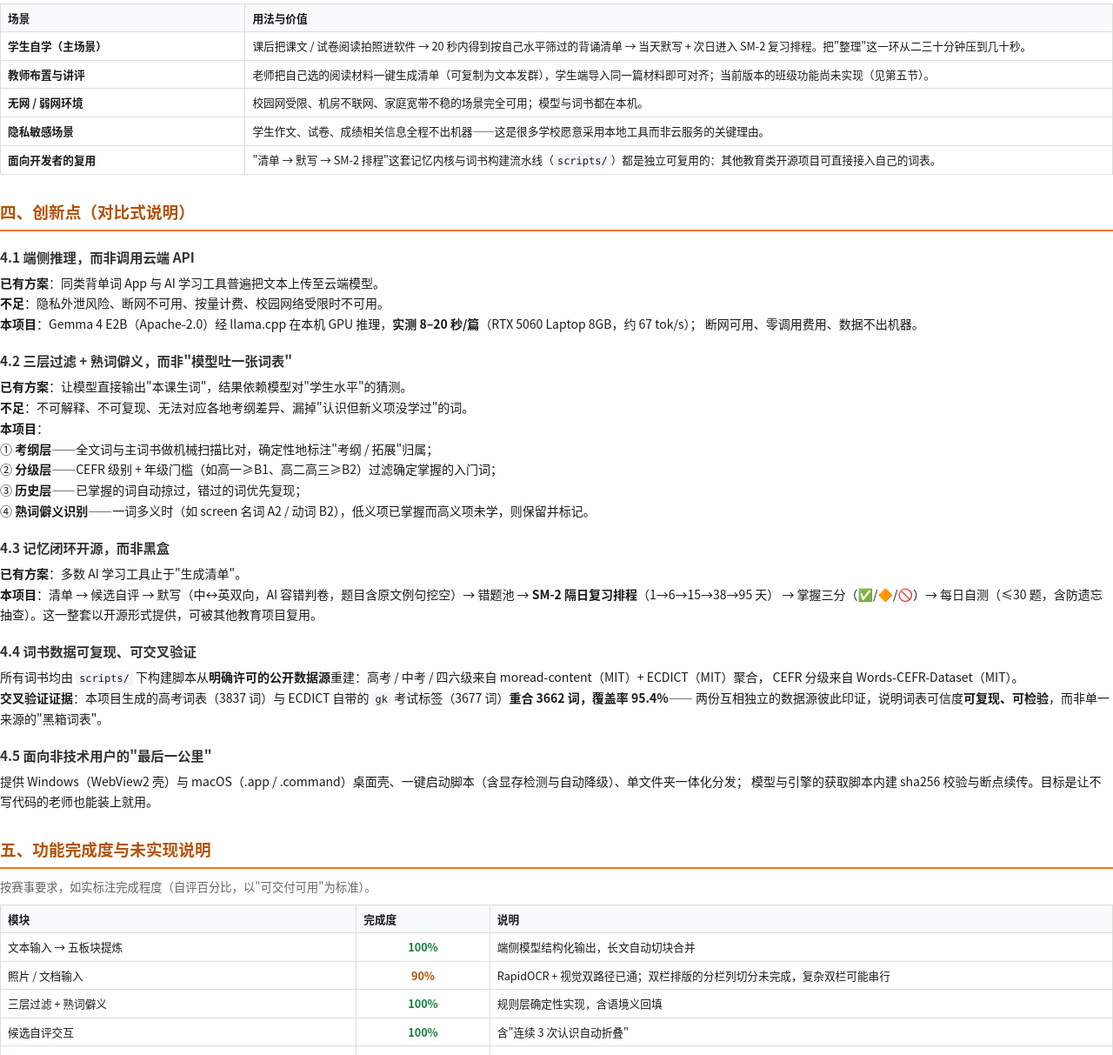
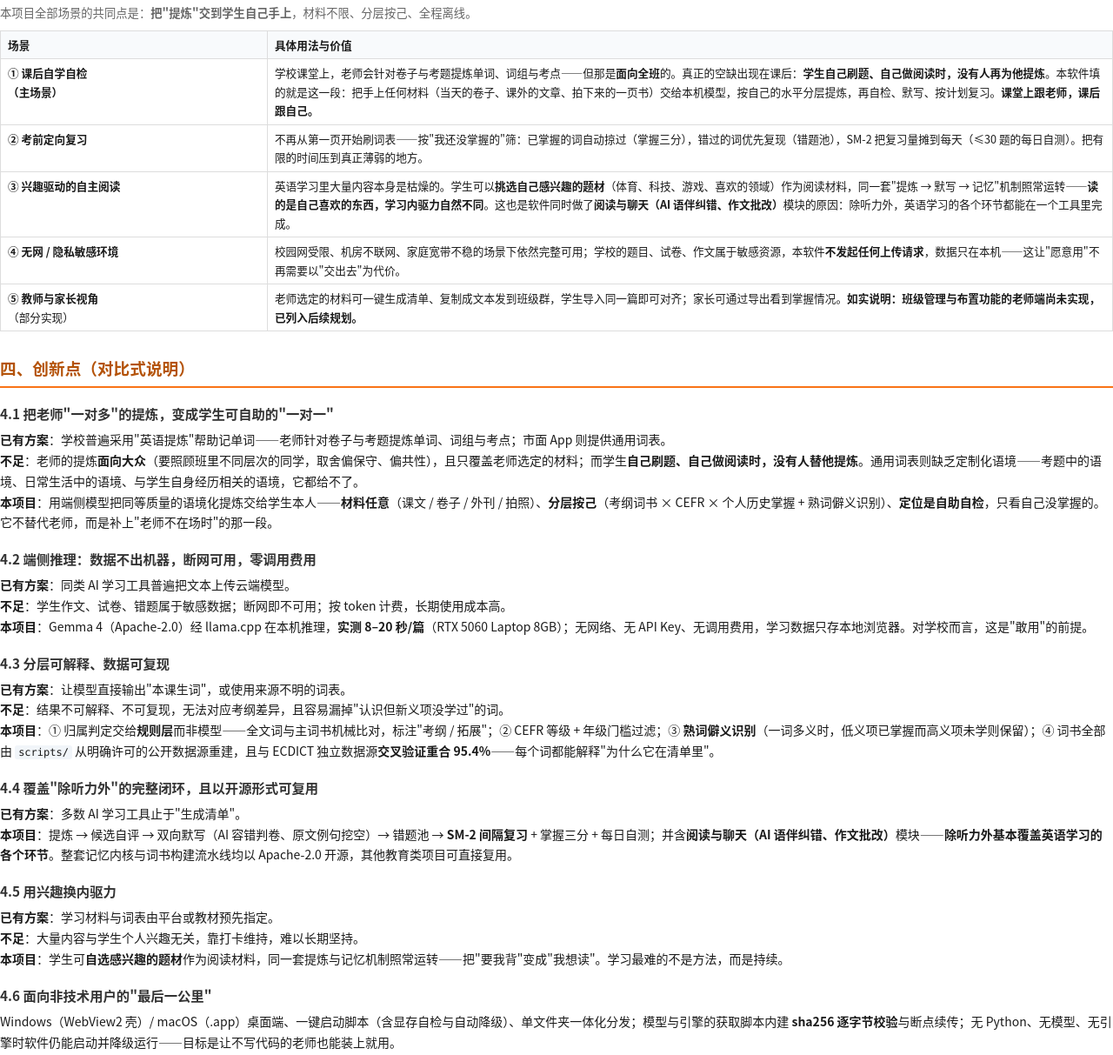
Before and after one commit to krkldxz/cat-paw-english, a plain HTML site: page docs/作品介绍.html in a window 1280 px wide. Shown: the part 2587-3800 px from the top of the page at 87% size. Drawn offline with Linux system fonts and the light colour scheme.

Commit message:
docs: 重写应用场景(按真实情境) + 创新点提炼为 6 条(首条为 一对多到一对一)

```diff
--- a/docs/作品介绍.html
+++ b/docs/作品介绍.html
@@ -141,72 +141,60 @@
 
 <div class="pagebreak"></div>
 <h2>三、应用场景</h2>
-
+<p class="sub">本项目全部场景的共同点是：<b>把"提炼"交到学生自己手上</b>，材料不限、分层按己、全程离线。</p>
 <table>
-<tr><th style="width:22%">场景</th><th>用法与价值</th></tr>
+<tr><th style="width:24%">场景</th><th>具体用法与价值</th></tr>
 <tr>
-  <td><b>学生自学（主场景）</b></td>
-  <td>课后把课文 / 试卷阅读拍照进软件 → 20 秒内得到按自己水平筛过的背诵清单 → 当天默写 + 次日进入 SM-2 复习排程。把"整理"这一环从二三十分钟压到几十秒。</td>
+  <td><b>① 课后自学自检<br>（主场景）</b></td>
+  <td>学校课堂上，老师会针对卷子与考题提炼单词、词组与考点——但那是<b>面向全班</b>的。真正的空缺出现在课后：<b>学生自己刷题、自己做阅读时，没有人再为他提炼</b>。本软件填的就是这一段：把手上任何材料（当天的卷子、课外的文章、拍下来的一页书）交给本机模型，按自己的水平分层提炼，再自检、默写、按计划复习。<b>课堂上跟老师，课后跟自己。</b></td>
 </tr>
 <tr>
-  <td><b>教师布置与讲评</b></td>
-  <td>老师把自己选的阅读材料一键生成清单（可复制为文本发群），学生端导入同一篇材料即可对齐；当前版本的班级功能尚未实现（见第五节）。</td>
+  <td><b>② 考前定向复习</b></td>
+  <td>不再从第一页开始刷词表——按"我还没掌握的"筛：已掌握的词自动掠过（掌握三分），错过的词优先复现（错题池），SM-2 把复习量摊到每天（≤30 题的每日自测）。把有限的时间压到真正薄弱的地方。</td>
 </tr>
 <tr>
-  <td><b>无网 / 弱网环境</b></td>
-  <td>校园网受限、机房不联网、家庭宽带不稳的场景完全可用；模型与词书都在本机。</td>
+  <td><b>③ 兴趣驱动的自主阅读</b></td>
+  <td>英语学习里大量内容本身是枯燥的。学生可以<b>挑选自己感兴趣的题材</b>（体育、科技、游戏、喜欢的领域）作为阅读材料，同一套"提炼 → 默写 → 记忆"机制照常运转——<b>读的是自己喜欢的东西，学习内驱力自然不同</b>。这也是软件同时做了<b>阅读与聊天（AI 语伴纠错、作文批改）</b>模块的原因：除听力外，英语学习的各个环节都能在一个工具里完成。</td>
 </tr>
 <tr>
-  <td><b>隐私敏感场景</b></td>
-  <td>学生作文、试卷、成绩相关信息全程不出机器——这是很多学校愿意采用本地工具而非云服务的关键理由。</td>
+  <td><b>④ 无网 / 隐私敏感环境</b></td>
+  <td>校园网受限、机房不联网、家庭宽带不稳的场景下依然完整可用；学校的题目、试卷、作文属于敏感资源，本软件<b>不发起任何上传请求</b>，数据只在本机——这让"愿意用"不再需要以"交出去"为代价。</td>
 </tr>
 <tr>
-  <td><b>面向开发者的复用</b></td>
-  <td>"清单 → 默写 → SM-2 排程"这套记忆内核与词书构建流水线（<code>scripts/</code>）都是独立可复用的：其他教育类开源项目可直接接入自己的词表。</td>
+  <td><b>⑤ 教师与家长视角</b><br>（部分实现）</td>
+  <td>老师选定的材料可一键生成清单、复制成文本发到班级群，学生导入同一篇即可对齐；家长可通过导出看到掌握情况。<b>如实说明：班级管理与布置功能的老师端尚未实现，已列入后续规划。</b></td>
 </tr>
 </table>
 
+<div class="pagebreak"></div>
 <h2>四、创新点（对比式说明）</h2>
 
-<h3>4.1 端侧推理，而非调用云端 API</h3>
-<p>
-<b>已有方案</b>：同类背单词 App 与 AI 学习工具普遍把文本上传至云端模型。<br>
-<b>不足</b>：隐私外泄风险、断网不可用、按量计费、校园网络受限时不可用。<br>
-<b>本项目</b>：Gemma 4 E2B（Apache-2.0）经 llama.cpp 在本机 GPU 推理，<b>实测 8–20 秒/篇</b>（RTX 5060 Laptop 8GB，约 67 tok/s）；
-断网可用、零调用费用、数据不出机器。
-</p>
+<h3>4.1 把老师"一对多"的提炼，变成学生可自助的"一对一"</h3>
+<p><b>已有方案</b>：学校普遍采用"英语提炼"帮助记单词——老师针对卷子与考题提炼单词、词组与考点；市面 App 则提供通用词表。<br>
+<b>不足</b>：老师的提炼<b>面向大众</b>（要照顾班里不同层次的同学，取舍偏保守、偏共性），且只覆盖老师选定的材料；而学生<b>自己刷题、自己做阅读时，没有人替他提炼</b>。通用词表则缺乏定制化语境——考题中的语境、日常生活中的语境、与学生自身经历相关的语境，它都给不了。<br>
+<b>本项目</b>：用端侧模型把同等质量的语境化提炼交给学生本人——<b>材料任意</b>（课文 / 卷子 / 外刊 / 拍照）、<b>分层按己</b>（考纲词书 × CEFR × 个人历史掌握 + 熟词僻义识别）、<b>定位是自助自检</b>，只看自己没掌握的。它不替代老师，而是补上"老师不在场时"的那一段。</p>
 
-<h3>4.2 三层过滤 + 熟词僻义，而非"模型吐一张词表"</h3>
-<p>
-<b>已有方案</b>：让模型直接输出"本课生词"，结果依赖模型对"学生水平"的猜测。<br>
-<b>不足</b>：不可解释、不可复现、无法对应各地考纲差异、漏掉"认识但新义项没学过"的词。<br>
-<b>本项目</b>：<br>
-① <b>考纲层</b>——全文词与主词书做机械扫描比对，确定性地标注"考纲 / 拓展"归属；<br>
-② <b>分级层</b>——CEFR 级别 + 年级门槛（如高一≥B1、高二高三≥B2）过滤确定掌握的入门词；<br>
-③ <b>历史层</b>——已掌握的词自动掠过，错过的词优先复现；<br>
-④ <b>熟词僻义识别</b>——一词多义时（如 screen 名词 A2 / 动词 B2），低义项已掌握而高义项未学，则保留并标记。
-</p>
+<h3>4.2 端侧推理：数据不出机器，断网可用，零调用费用</h3>
+<p><b>已有方案</b>：同类 AI 学习工具普遍把文本上传云端模型。<br>
+<b>不足</b>：学生作文、试卷、错题属于敏感数据；断网即不可用；按 token 计费，长期使用成本高。<br>
+<b>本项目</b>：Gemma 4（Apache-2.0）经 llama.cpp 在本机推理，<b>实测 8–20 秒/篇</b>（RTX 5060 Laptop 8GB）；无网络、无 API Key、无调用费用，学习数据只存本地浏览器。对学校而言，这是"敢用"的前提。</p>
 
-<h3>4.3 记忆闭环开源，而非黑盒</h3>
-<p>
-<b>已有方案</b>：多数 AI 学习工具止于"生成清单"。<br>
-<b>本项目</b>：清单 → 候选自评 → 默写（中↔英双向，AI 容错判卷，题目含原文例句挖空）→ 错题池 → <b>SM-2 隔日复习排程</b>（1→6→15→38→95 天）
-→ 掌握三分（✅/🔶/🚫）→ 每日自测（≤30 题，含防遗忘抽查）。这一整套以开源形式提供，可被其他教育项目复用。
-</p>
+<h3>4.3 分层可解释、数据可复现</h3>
+<p><b>已有方案</b>：让模型直接输出"本课生词"，或使用来源不明的词表。<br>
+<b>不足</b>：结果不可解释、不可复现，无法对应考纲差异，且容易漏掉"认识但新义项没学过"的词。<br>
+<b>本项目</b>：① 归属判定交给<b>规则层</b>而非模型——全文词与主词书机械比对，标注"考纲 / 拓展"；② CEFR 等级 + 年级门槛过滤；③ <b>熟词僻义识别</b>（一词多义时，低义项已掌握而高义项未学则保留）；④ 词书全部由 <code>scripts/</code> 从明确许可的公开数据源重建，且与 ECDICT 独立数据源<b>交叉验证重合 95.4%</b>——每个词都能解释"为什么它在清单里"。</p>
 
-<h3>4.4 词书数据可复现、可交叉验证</h3>
-<p>
-所有词书均由 <code>scripts/</code> 下构建脚本从<b>明确许可的公开数据源</b>重建：高考 / 中考 / 四六级来自 moread-content（MIT）+ ECDICT（MIT）聚合，
-CEFR 分级来自 Words-CEFR-Dataset（MIT）。<br>
-<b>交叉验证证据</b>：本项目生成的高考词表（3837 词）与 ECDICT 自带的 <code>gk</code> 考试标签（3677 词）<b>重合 3662 词，覆盖率 95.4%</b>——
-两份互相独立的数据源彼此印证，说明词表可信度<b>可复现、可检验</b>，而非单一来源的"黑箱词表"。
-</p>
+<h3>4.4 覆盖"除听力外"的完整闭环，且以开源形式可复用</h3>
+<p><b>已有方案</b>：多数 AI 学习工具止于"生成清单"。<br>
+<b>本项目</b>：提炼 → 候选自评 → 双向默写（AI 容错判卷、原文例句挖空）→ 错题池 → <b>SM-2 间隔复习</b> + 掌握三分 + 每日自测；并含<b>阅读与聊天（AI 语伴纠错、作文批改）</b>模块——<b>除听力外基本覆盖英语学习的各个环节</b>。整套记忆内核与词书构建流水线均以 Apache-2.0 开源，其他教育类项目可直接复用。</p>
 
-<h3>4.5 面向非技术用户的"最后一公里"</h3>
-<p>
-提供 Windows（WebView2 壳）与 macOS（.app / .command）桌面壳、一键启动脚本（含显存检测与自动降级）、单文件夹一体化分发；
-模型与引擎的获取脚本内建 sha256 校验与断点续传。目标是让不写代码的老师也能装上就用。
-</p>
+<h3>4.5 用兴趣换内驱力</h3>
+<p><b>已有方案</b>：学习材料与词表由平台或教材预先指定。<br>
+<b>不足</b>：大量内容与学生个人兴趣无关，靠打卡维持，难以长期坚持。<br>
+<b>本项目</b>：学生可<b>自选感兴趣的题材</b>作为阅读材料，同一套提炼与记忆机制照常运转——把"要我背"变成"我想读"。学习最难的不是方法，而是持续。</p>
+
+<h3>4.6 面向非技术用户的"最后一公里"</h3>
+<p>Windows（WebView2 壳）/ macOS（.app）桌面端、一键启动脚本（含显存自检与自动降级）、单文件夹一体化分发；模型与引擎的获取脚本内建 <b>sha256 逐字节校验</b>与断点续传；无 Python、无模型、无引擎时软件仍能启动并降级运行——目标是让不写代码的老师也能装上就用。</p>
 
 <div class="pagebreak"></div>
 <h2>五、功能完成度与未实现说明</h2>
```
Also changed, not shown: 1 other file.
